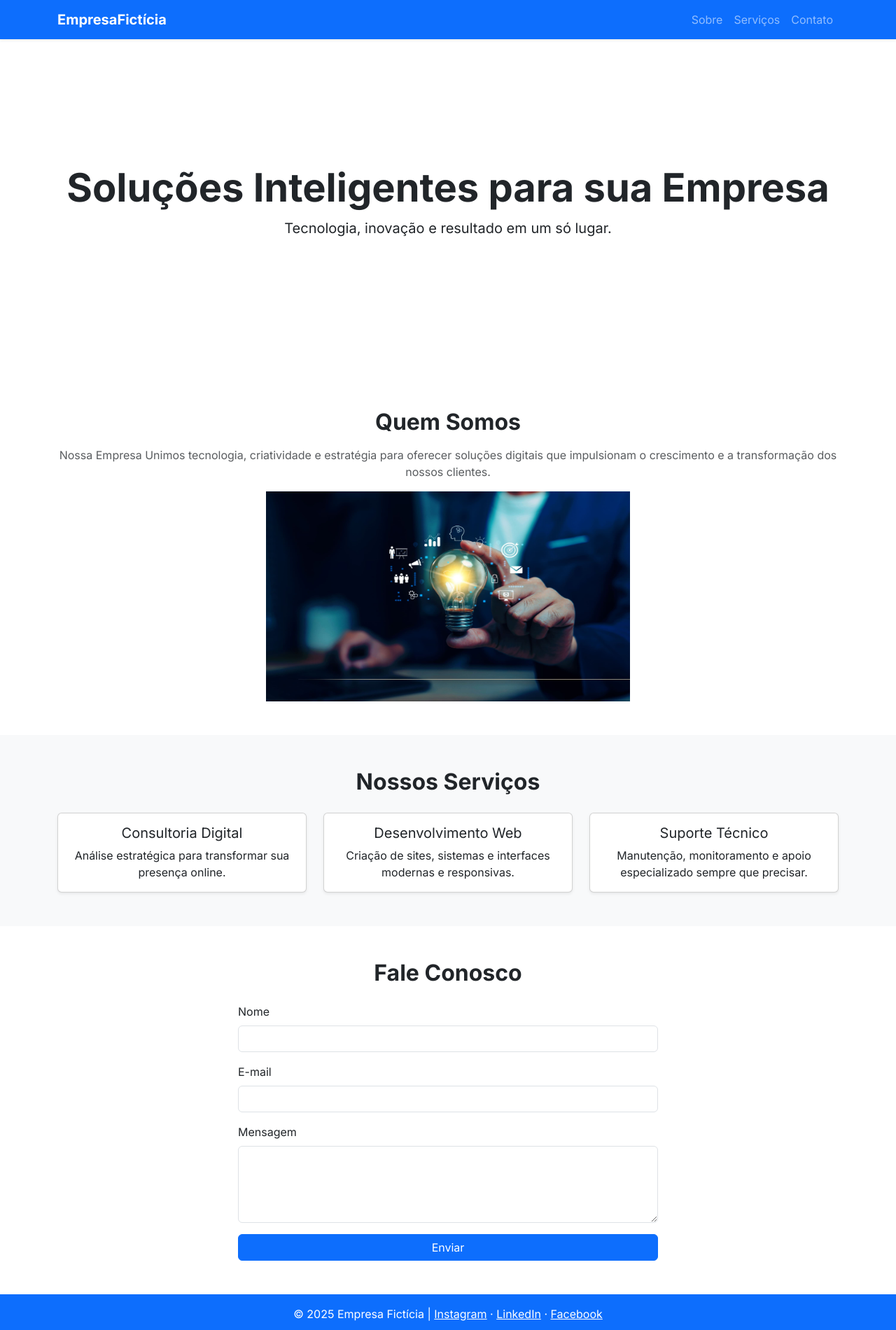
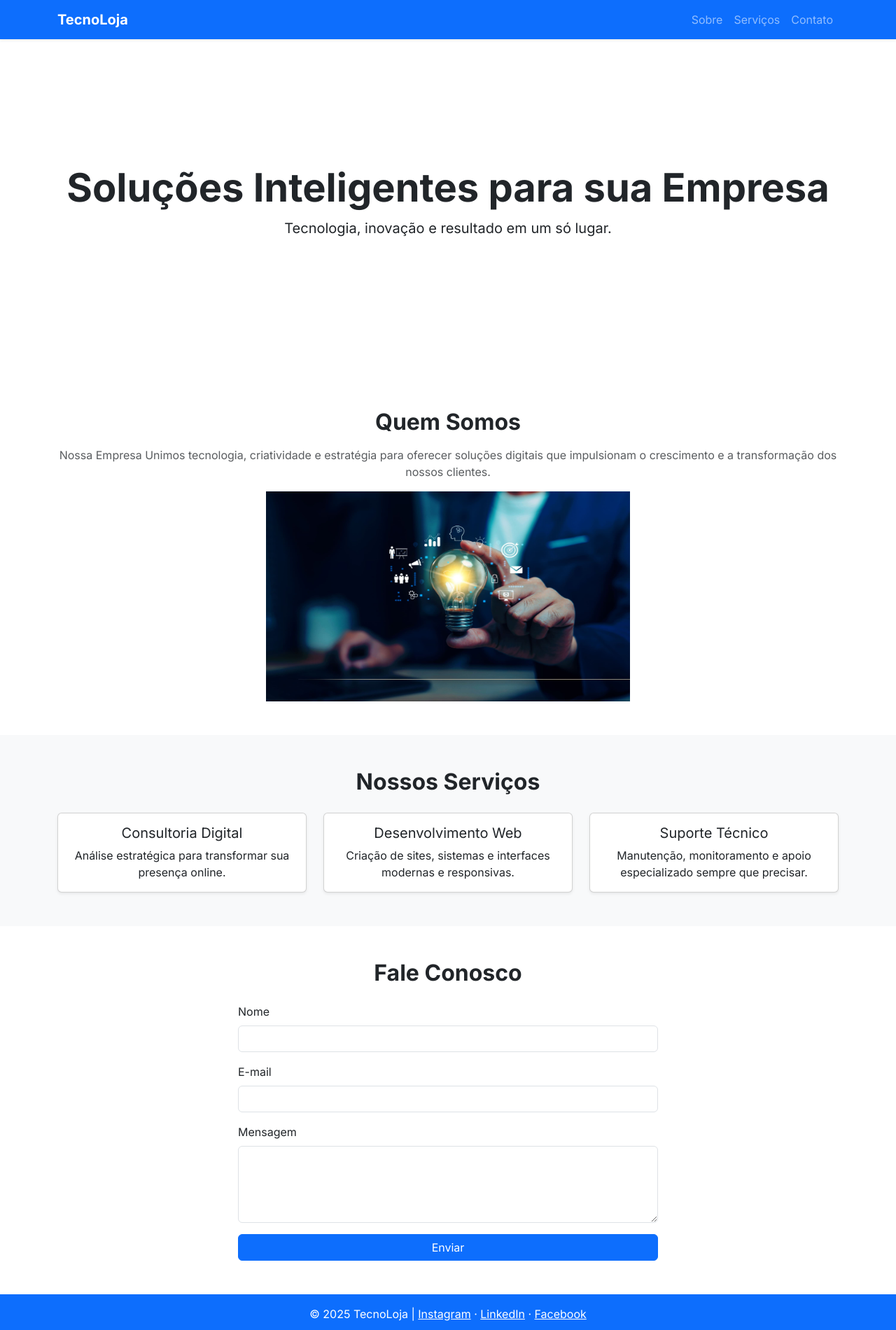
Before and after one commit to aninha1011/atividade16, a plain HTML site: page index.html in a window 1280 px wide. Shown: the whole page at 70% size. Drawn offline with nearby package versions, Linux system fonts and the light colour scheme; files that its build step writes are made by us from their sources; a script that the page names is missing.

Commit message:
primeiro commit

```diff
--- a/index.html
+++ b/index.html
@@ -3,7 +3,7 @@
 <head>
   <meta charset="UTF-8" />
   <meta name="viewport" content="width=device-width, initial-scale=1.0"/>
-  <title>Empresa Fictícia</title>
+  <title>TecnoLoja</title>
   <link href="https://cdn.jsdelivr.net/npm/bootstrap@5.3.3/dist/css/bootstrap.min.css" rel="stylesheet">
   <link rel="stylesheet" href="css/style.css">
   <link rel="preconnect" href="https://fonts.googleapis.com">
@@ -14,7 +14,7 @@
   <!-- Navbar -->
   <nav class="navbar navbar-expand-lg navbar-dark bg-primary shadow-sm sticky-top">
     <div class="container">
-      <a class="navbar-brand fw-bold" href="#">EmpresaFictícia</a>
+      <a class="navbar-brand fw-bold" href="#">TecnoLoja</a>
       <button class="navbar-toggler" data-bs-toggle="collapse" data-bs-target="#navbarNav">
         <span class="navbar-toggler-icon"></span>
       </button>
@@ -102,7 +102,7 @@
 
   <!-- Rodapé -->
   <footer class="bg-primary text-white text-center py-3">
-    <p class="mb-0">© 2025 Empresa Fictícia |
+    <p class="mb-0">© 2025 TecnoLoja |
       <a href="#" class="text-white text-decoration-underline">Instagram</a> ·
       <a href="#" class="text-white text-decoration-underline">LinkedIn</a> ·
       <a href="#" class="text-white text-decoration-underline">Facebook</a>
```
